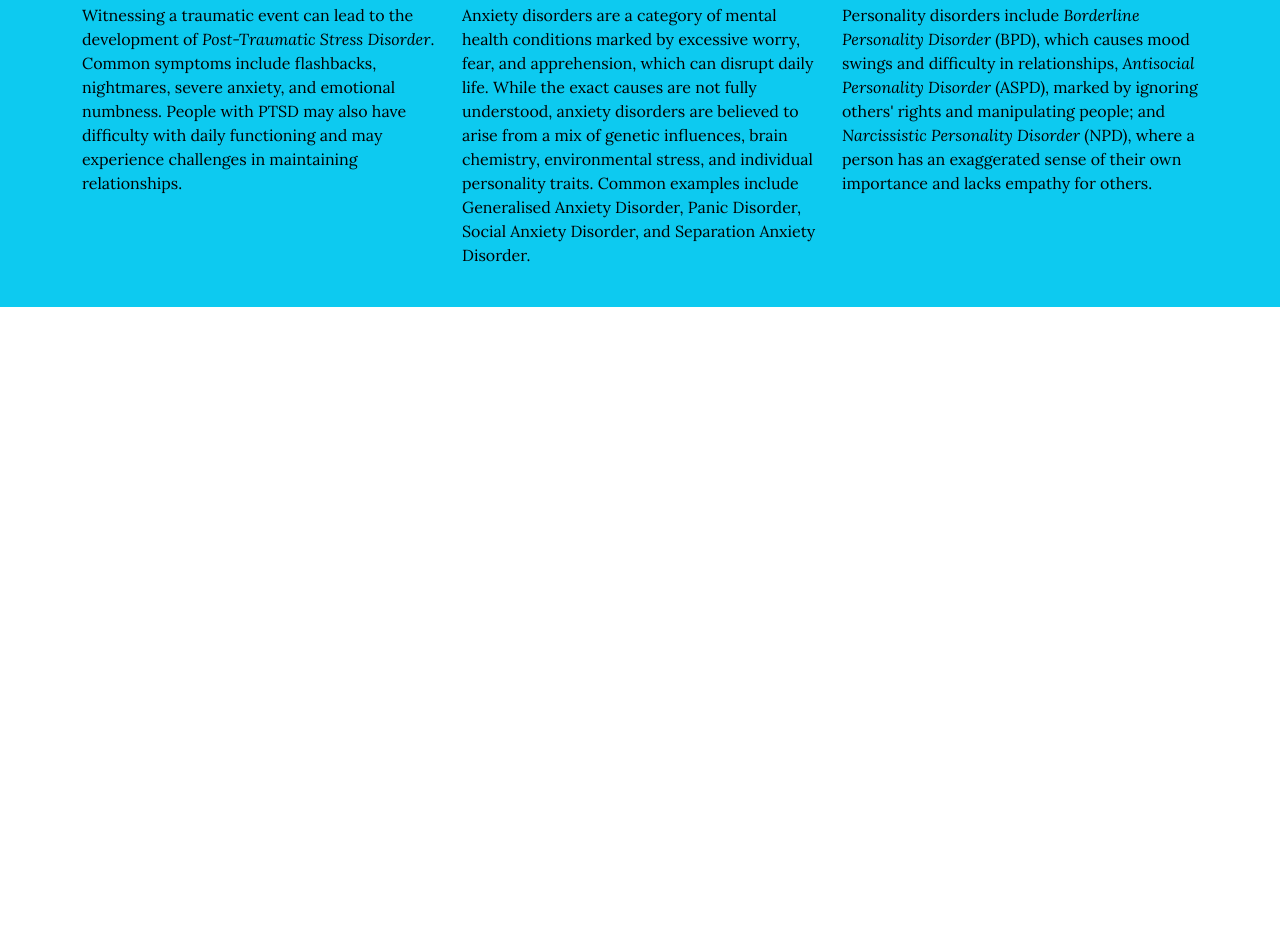
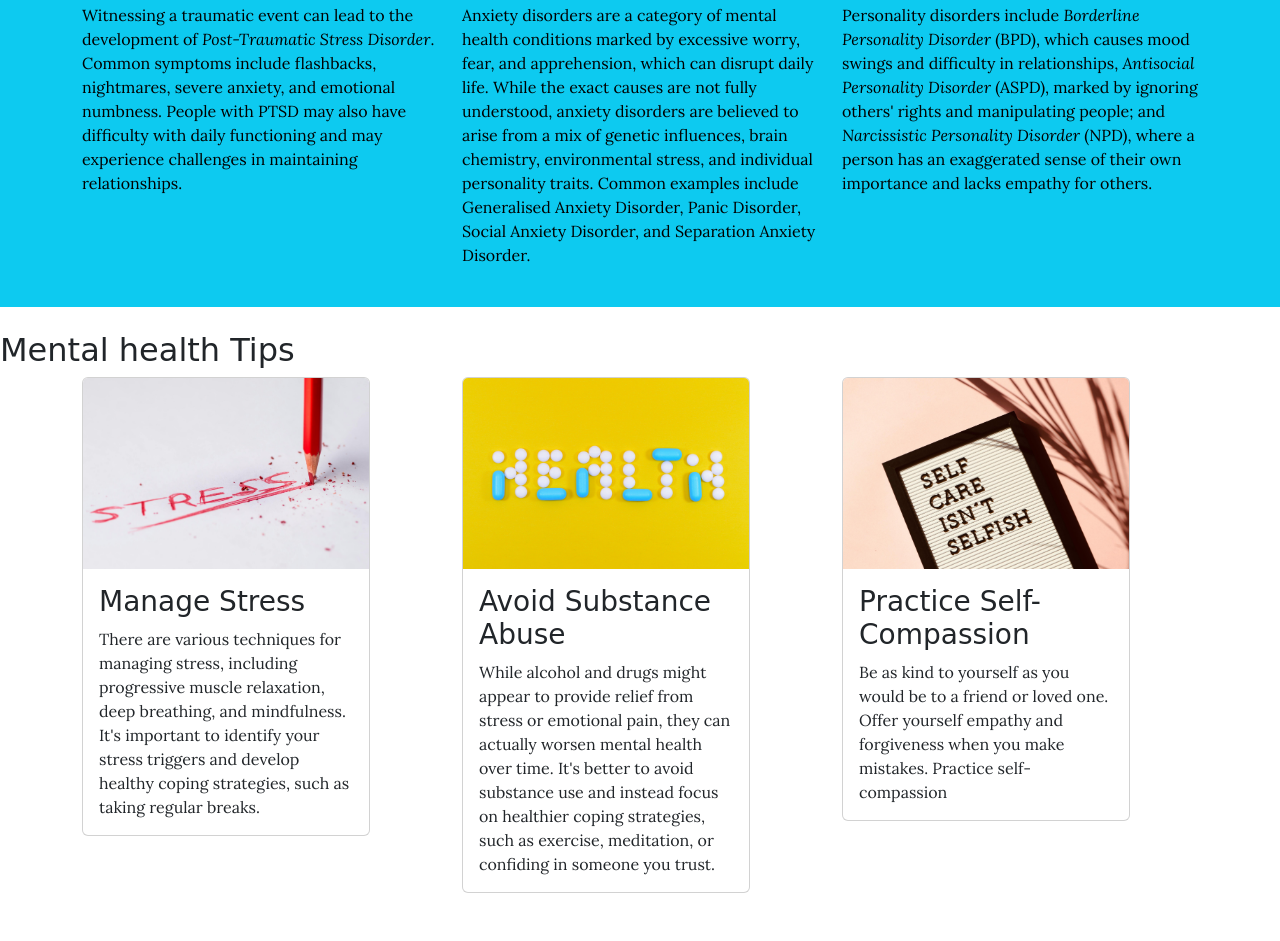
Before and after one commit to lindanwajei2205/mental-health-awareness, a plain HTML site: page index.html in a window 1280 px wide. Shown: the part 736-1677 px from the top of the page. Before the commit the page ends 1043 px from the top, so only its background shows below. Drawn offline with nearby package versions, Linux system fonts and the light colour scheme; a web font is replaced by a local one.

Commit message:
Add tips section to the index.html

```diff
--- a/index.html
+++ b/index.html
@@ -128,7 +128,47 @@
                 </div>
             </div>
         </section>
+
+
         <!-- Mental leath tips -->
+        <section class="py-4">
+            <h2>Mental health Tips</h2>
+            <div class="container">
+                <div class="row">
+                <div class="col-md-6 col-lg-4 mb-4">
+                    <div class="card" style="width: 18rem;">
+                    <img src="./assets/images/Tips-img1.jpg" class="card-img-top" alt="Stress-image">
+                    <div class="card-body">
+                        <h3>Manage Stress</h3>
+                        <p class="card-text">There are various techniques for managing stress, including progressive muscle relaxation, deep breathing, and mindfulness.
+                        It's important to identify your stress triggers and develop healthy coping strategies, such as taking regular breaks.</p>
+                    </div>
+                    </div>
+                </div>
+                <div class="col-md-6 col-lg-4 mb-4">
+                    <div class="card" style="width: 18rem;">
+                    <img src="./assets/images/Tips-img2.jpg" class="card-img-top" alt="Medication-image">
+                    <div class="card-body">
+                        <h3>Avoid Substance Abuse</h3>
+                        <p class="card-text">While alcohol and drugs might appear to provide relief from stress or emotional pain, they can actually worsen mental health over time.
+                        It's better to avoid substance use and instead focus on healthier coping strategies, such as exercise, meditation, or confiding in someone you trust.</p>
+                    </div>
+                    </div>
+                </div>
+                <div class="col-md-6 col-lg-4 mb-4">
+                    <div class="card" style="width: 18rem;">
+                    <img src="./assets/images/Tips-img3.jpg" class="card-img-top" alt="self-compassion-img">
+                    <div class="card-body">
+                        <h3> Practice Self-Compassion</h3>
+                        <p class="card-text">Be as kind to yourself as you would be to a friend or loved one.
+                            Offer yourself empathy and forgiveness when you make mistakes.
+                            Practice self-compassion</p>
+                    </div>
+                    </div>
+                </div>
+                </div>
+            </div>
+        </section>
 
     </main>
 
```
Also changed, not shown: assets/images/Tips-img1.jpg (added), assets/images/Tips-img2.jpg (added), assets/images/Tips-img3.jpg (added).
